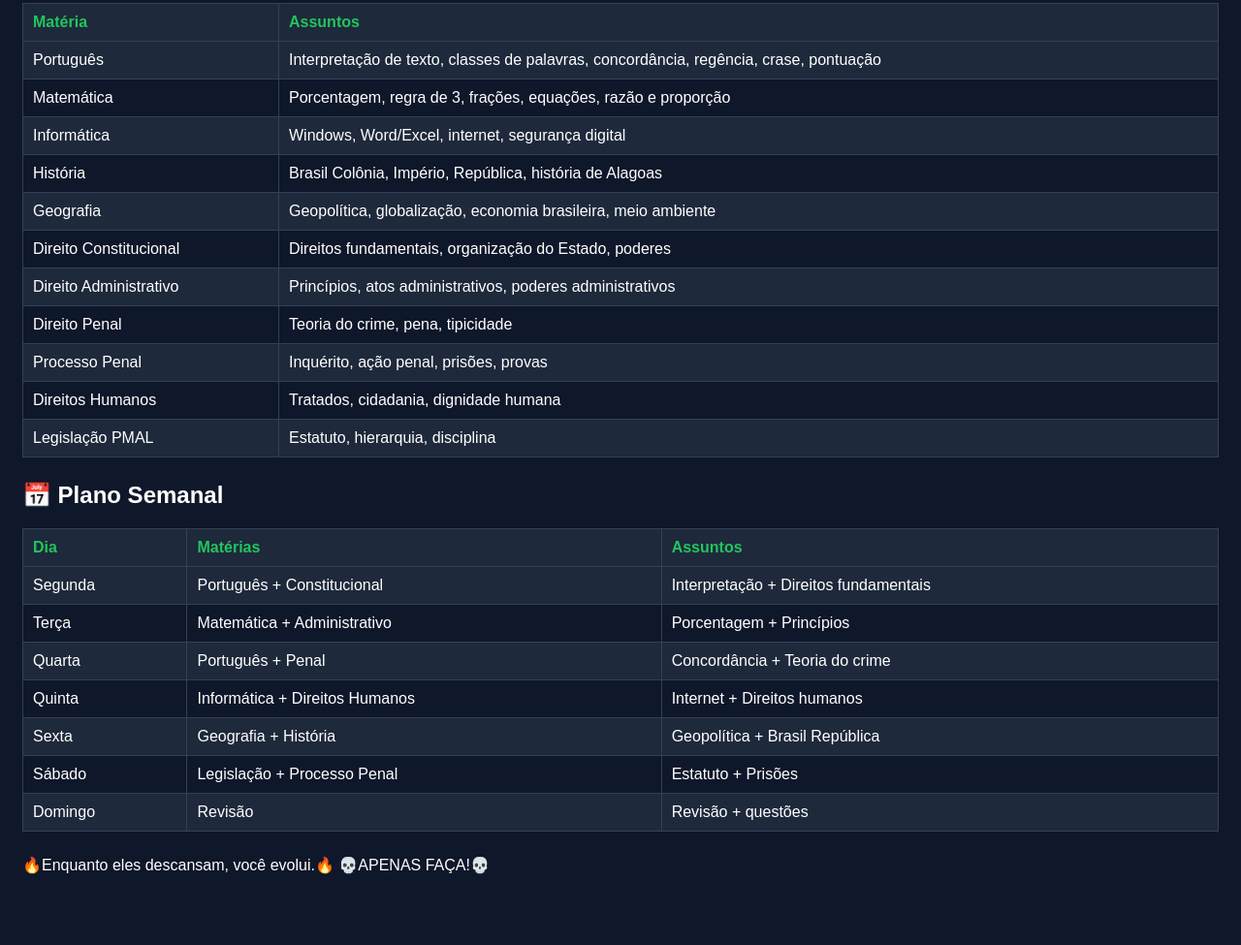
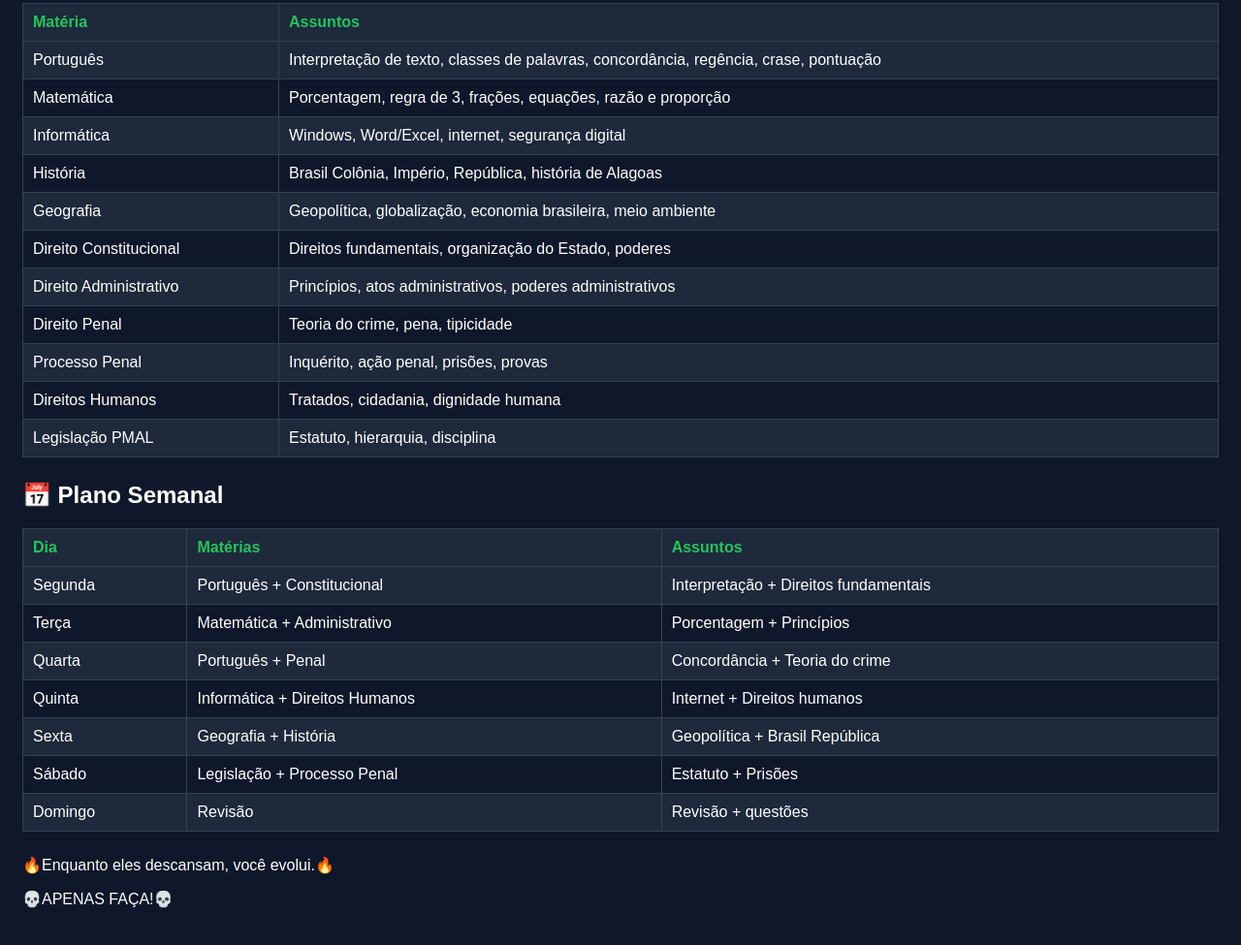
Before and after one commit to Vieira556/tabela-pmal-2026, a plain HTML site: page index.html in a window 1280 px wide. Shown: the part 149-1124 px from the top of the page at 97% size. Before the commit the page ends 1074 px from the top, so only its background shows below. Drawn offline with Linux system fonts and the light colour scheme.

Commit message:
Update index.html

```diff
--- a/index.html
+++ b/index.html
@@ -88,7 +88,7 @@ tr:hover {
 
 <div class="motivacao">
 🔥Enquanto eles descansam, você evolui.🔥
- 💀APENAS FAÇA!💀
+ <p>💀APENAS FAÇA!💀</p>
 </div>
 
 
```
